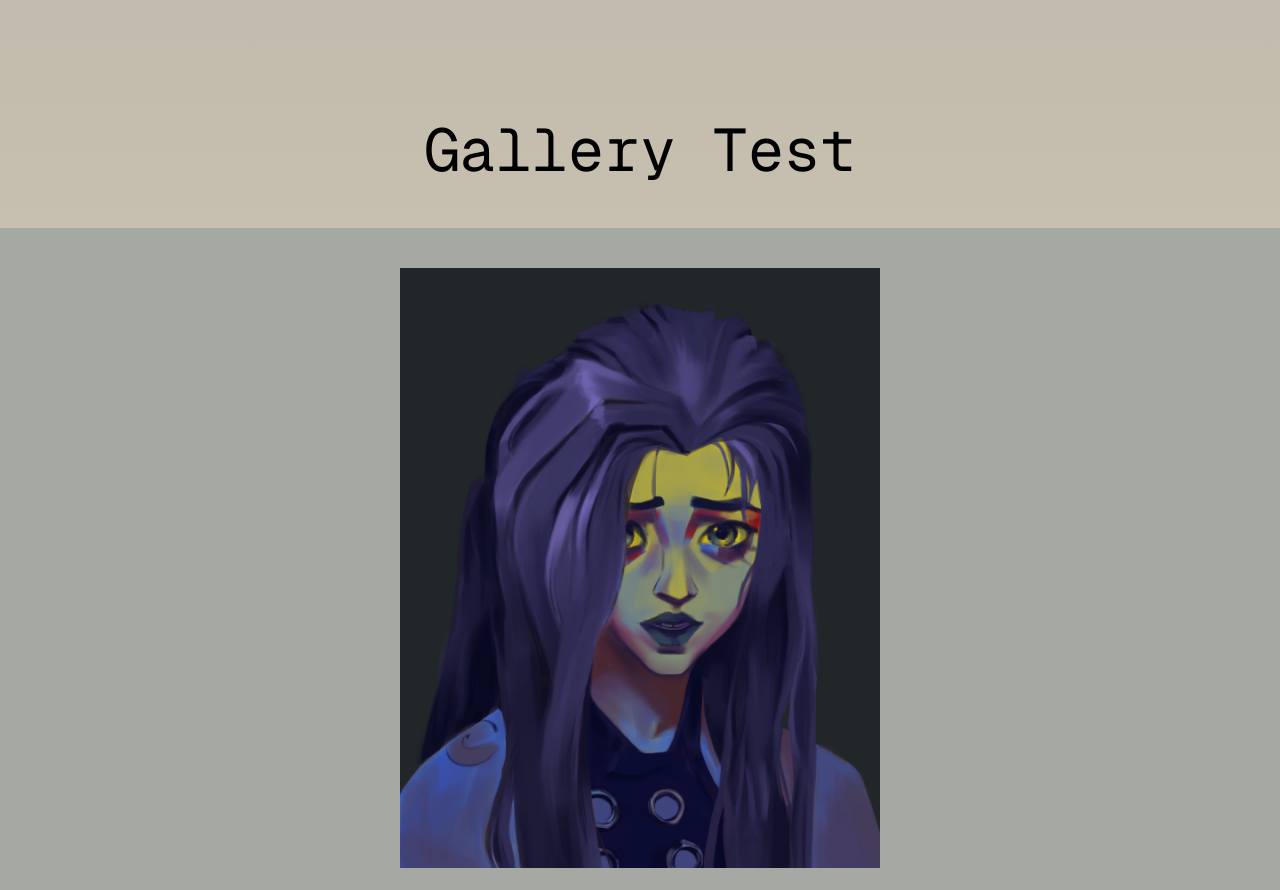
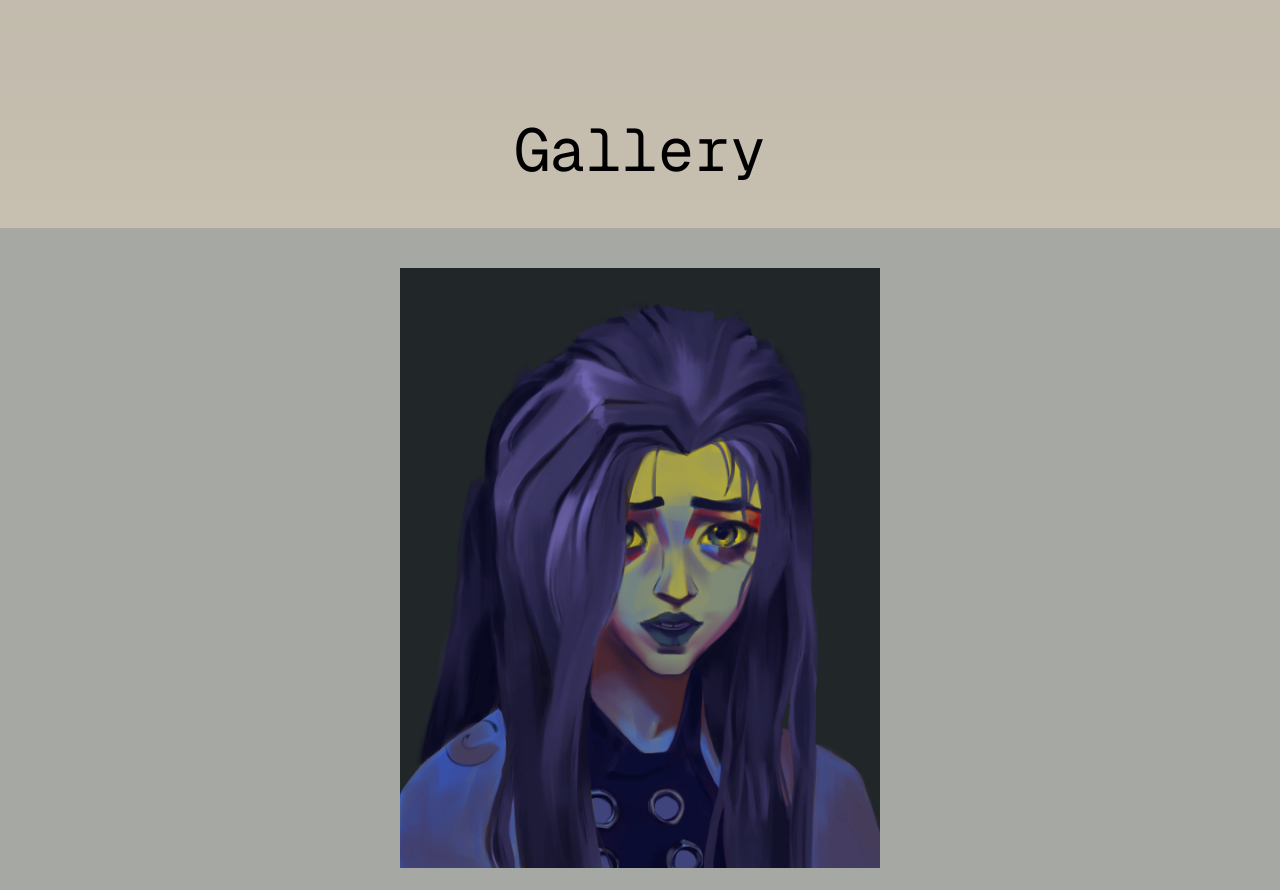
Before and after one commit to thelastroses/myportfolio-website, a Next.js app: page / in a window 1280 px wide. Shown: the part 2060-2950 px from the top of the page. Built offline with nearby package versions, Linux system fonts and the light colour scheme.

Commit message:
Update page.js

```diff
--- a/app/page.js
+++ b/app/page.js
@@ -48,7 +48,7 @@ export default function Home() {
           </div>
           <div ref={(gallery)} className="container mx-auto px-8 flex gap-8 p-8 items-center justify-center">
             <h2 className="pb-4 text-6xl font-[family-name:var(--font-geist-mono)] whitespace-nowrap">
-              Gallery Test
+              Gallery
             </h2>
           </div>
           <div>
```
